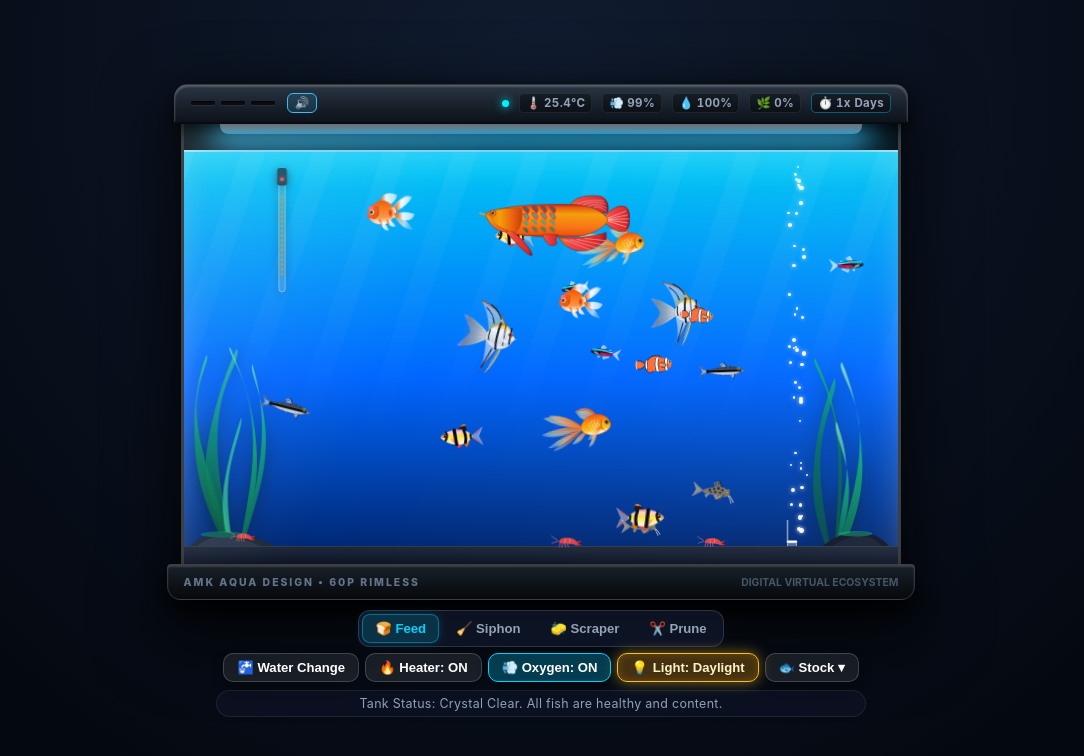
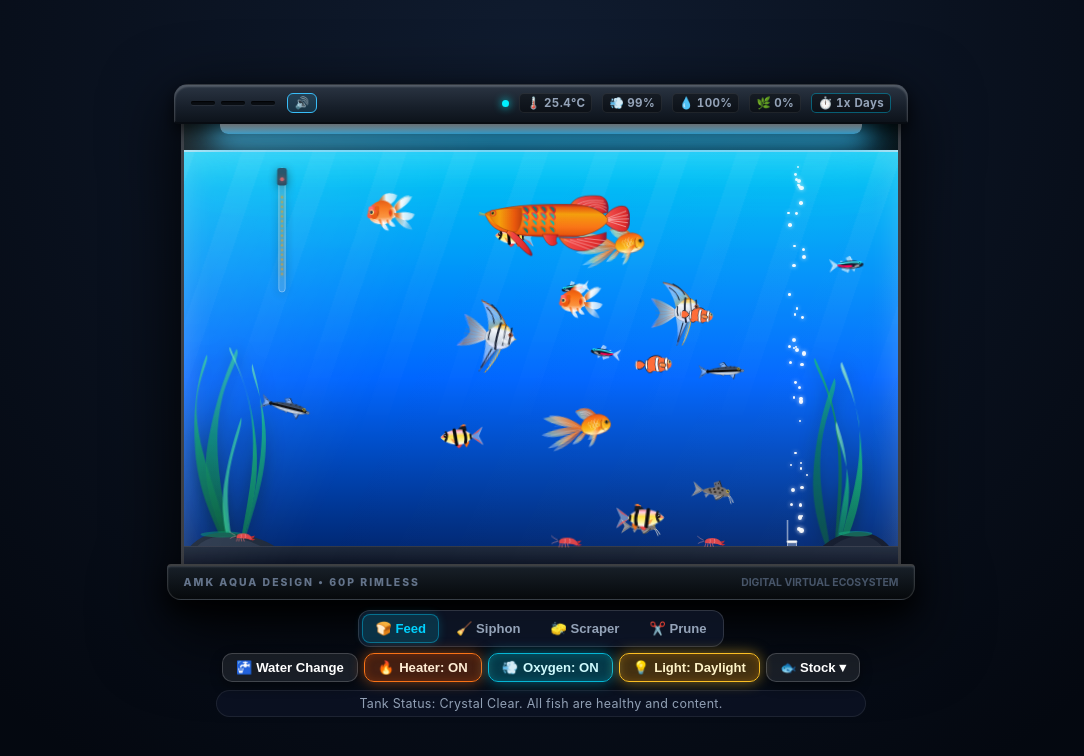
Before and after one commit to AungMoeKhine/Mini-weather-station-installer, a plain HTML site: page fishtank.html in a window 1280 px wide. Shown: the whole page, without its empty margins (99-1183 px from the left). Drawn offline with Linux system fonts and the light colour scheme.

Commit message:
Update fishtank.html

```diff
--- a/fishtank.html
+++ b/fishtank.html
@@ -1053,9 +1053,9 @@
 
     <div style="display: flex; gap: 6px;">
       <button class="action-btn" id="waterChangeBtn" onclick="performWaterChange()" title="Perform 30% Partial Water Change">🚰 Water Change</button>
-      <button class="action-btn" id="heaterToggleBtn" onclick="toggleHeater()">🔥 Heater: ON</button>
-      <button class="action-btn active" id="airPumpBtn" onclick="toggleAirPump()">💨 Oxygen: ON</button>
-      <button class="action-btn" id="lightModeBtn" onclick="cycleLightMode()">💡 Light</button>
+      <button class="action-btn heater-btn-on" id="heaterToggleBtn" onclick="toggleHeater()"><span>🔥</span> Heater: ON</button>
+      <button class="action-btn oxygen-btn-on" id="airPumpBtn" onclick="toggleAirPump()"><span>💨</span> Oxygen: ON</button>
+      <button class="action-btn light-btn-daylight" id="lightModeBtn" onclick="cycleLightMode()"><span>💡</span> Light: Daylight</button>
       <button class="action-btn" id="speciesMenuBtn" onclick="toggleSpeciesMenu()">🐟 Stock ▾</button>
     </div>
   </div>
@@ -3089,6 +3089,8 @@
       syncFishPopulation();
       renderSpeciesDropdown();
       applyLightingPreset();
+      updateHeaterUI();
+      updateOxygenUI();
       updatePacingUI();
       applyOfflineTimeCatchUp();
       applyPlantScale();
```
